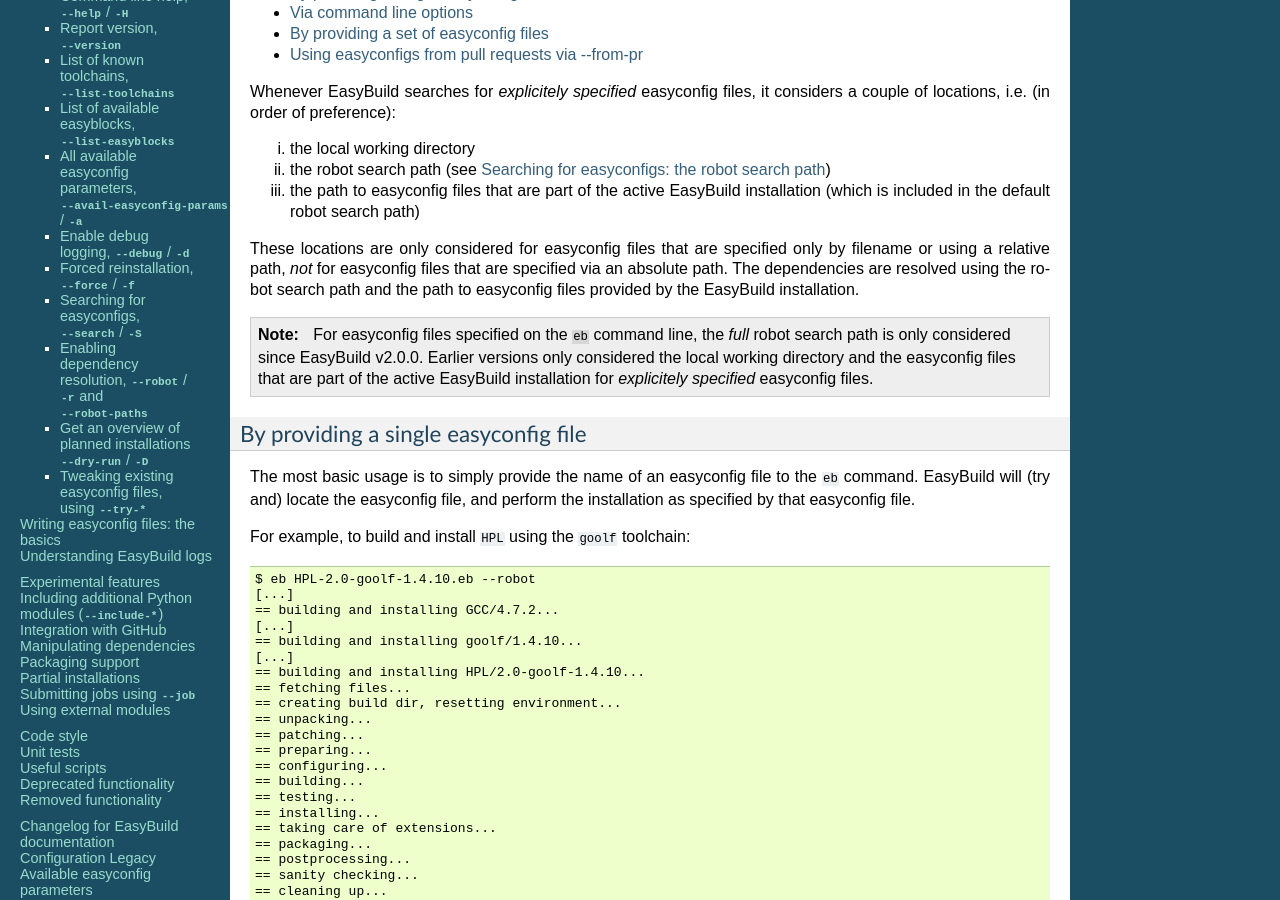
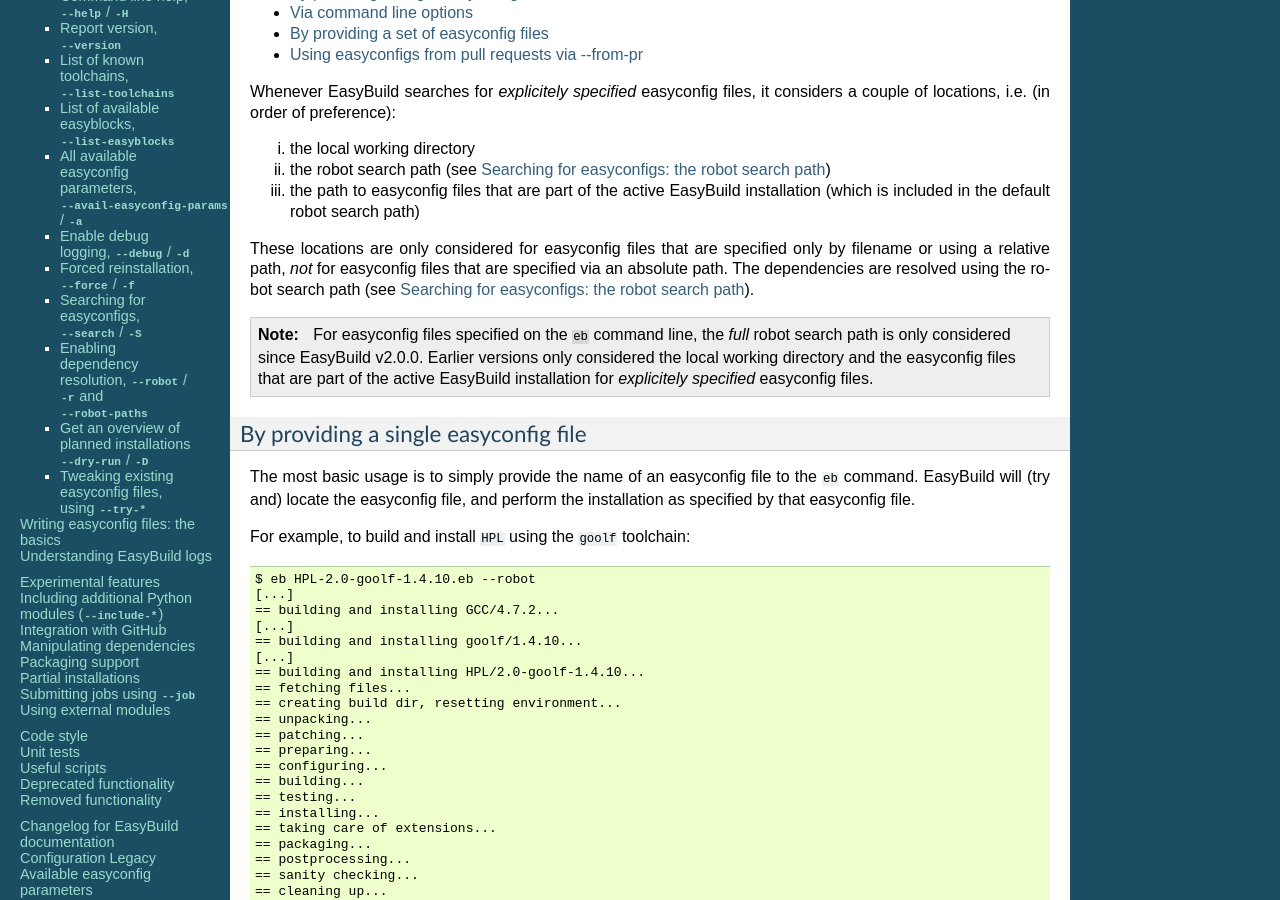
Before and after one commit to easybuilders/easybuild, a Sphinx documentation site: the page built from docs/Using_the_EasyBuild_command_line.rst, in a window 1280 px wide and 900 px high, scrolled down 378 px. Built offline with Sphinx 7.4.7, drawn with Linux system fonts in a browser that asks for light colours.

Commit message:
Update Using_the_EasyBuild_command_line.rst

```diff
--- a/docs/Using_the_EasyBuild_command_line.rst
+++ b/docs/Using_the_EasyBuild_command_line.rst
@@ -31,7 +31,7 @@
       (which is included in the default robot search path)
 
 These locations are only considered for easyconfig files that are specified only by filename or using a relative path,
-*not* for easyconfig files that are specified via an absolute path. The dependencies are resolved using the robot search path and the path to easyconfig files provided by the EasyBuild installation.
+*not* for easyconfig files that are specified via an absolute path. The dependencies are resolved using the robot search path (see :ref:`robot_search_path`).
 
 .. note::
   For easyconfig files specified on the ``eb`` command line, the *full* robot search path is only considered since
```
